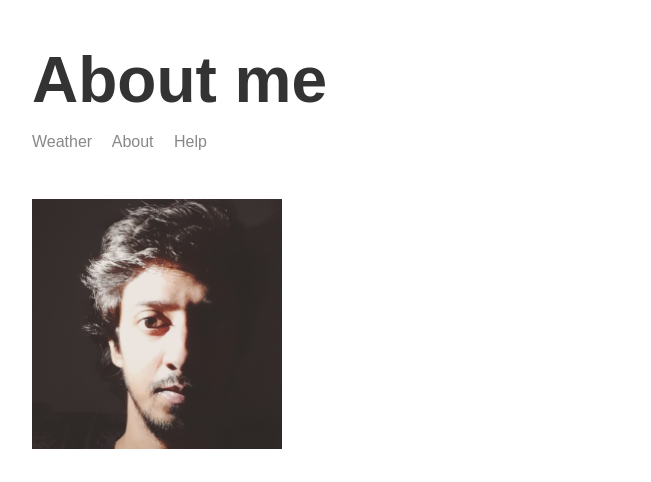
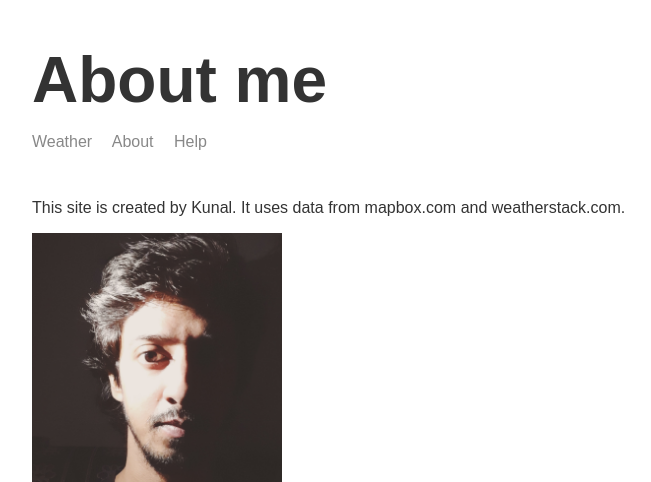
Before and after one commit to kunalbarca/node-weather-app, a Node server app: page /about in a window 1280 px wide. Shown: the top 482 px of the page, without its empty margins (283-934 px from the left). Run offline with Node 20, Linux system fonts and the light colour scheme; some libraries are stand-ins or nearby versions.

Commit message:
added about para text

```diff
--- a/templates/views/about.hbs
+++ b/templates/views/about.hbs
@@ -8,6 +8,7 @@
     <body>
         <div class="main-content">
             {{>header}}
+            <p>This site is created by Kunal. It uses data from mapbox.com and weatherstack.com.</p>
             <img class="portrait" src="/img/profile.jpg">
         </div>
         {{>footer}}
```
